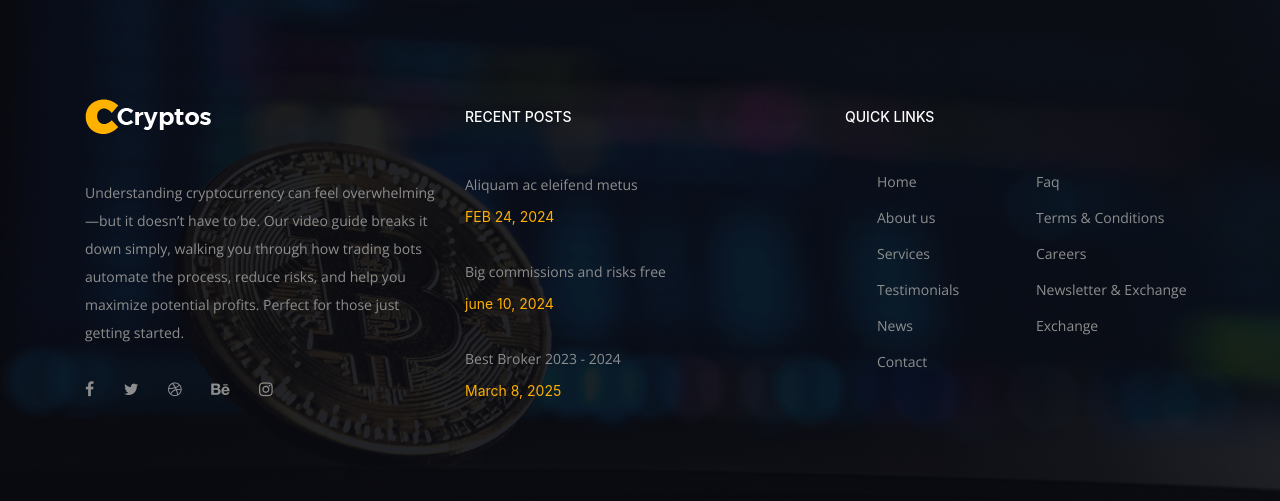
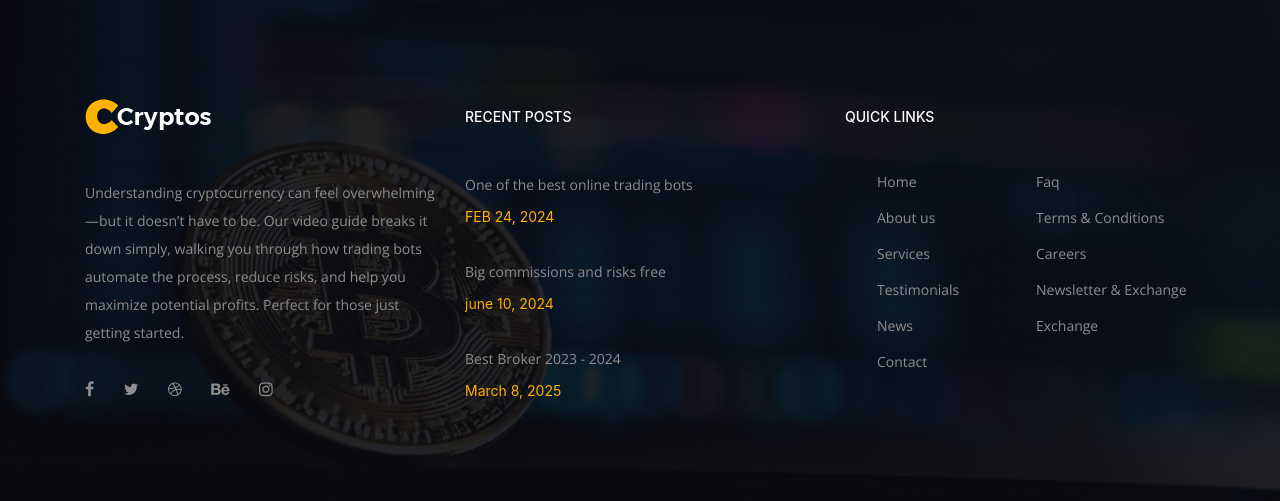
Before and after one commit to switnexxtra/cyptotradingbots, a Flask app: page /about in a window 1280 px wide. Shown: the part 2773-3274 px from the top of the page. Run offline with Flask 3, Linux system fonts and the light colour scheme; some libraries are stand-ins or nearby versions; some web fonts are replaced.

Commit message:
Update about-us.html

```diff
--- a/templates/main/about-us.html
+++ b/templates/main/about-us.html
@@ -348,7 +348,7 @@
                                 <!-- Single Blog Post -->
                                 <div class="single--blog-post">
                                     <a href="#">
-                                        <p>Aliquam ac eleifend metus</p>
+                                        <p>One of the best online trading bots</p>
                                     </a>
                                     <span>FEB 24, 2024</span>
                                 </div>
```
